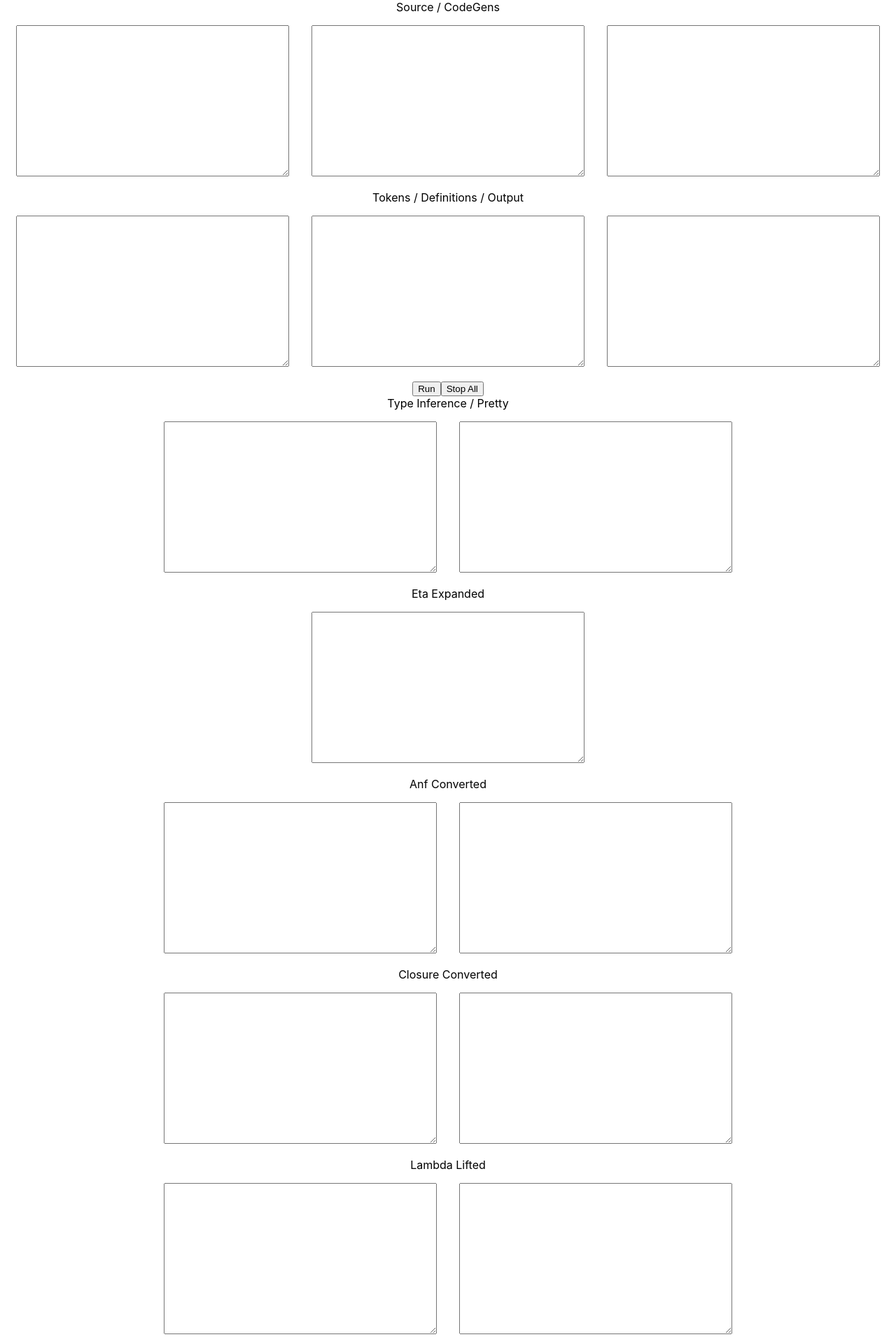
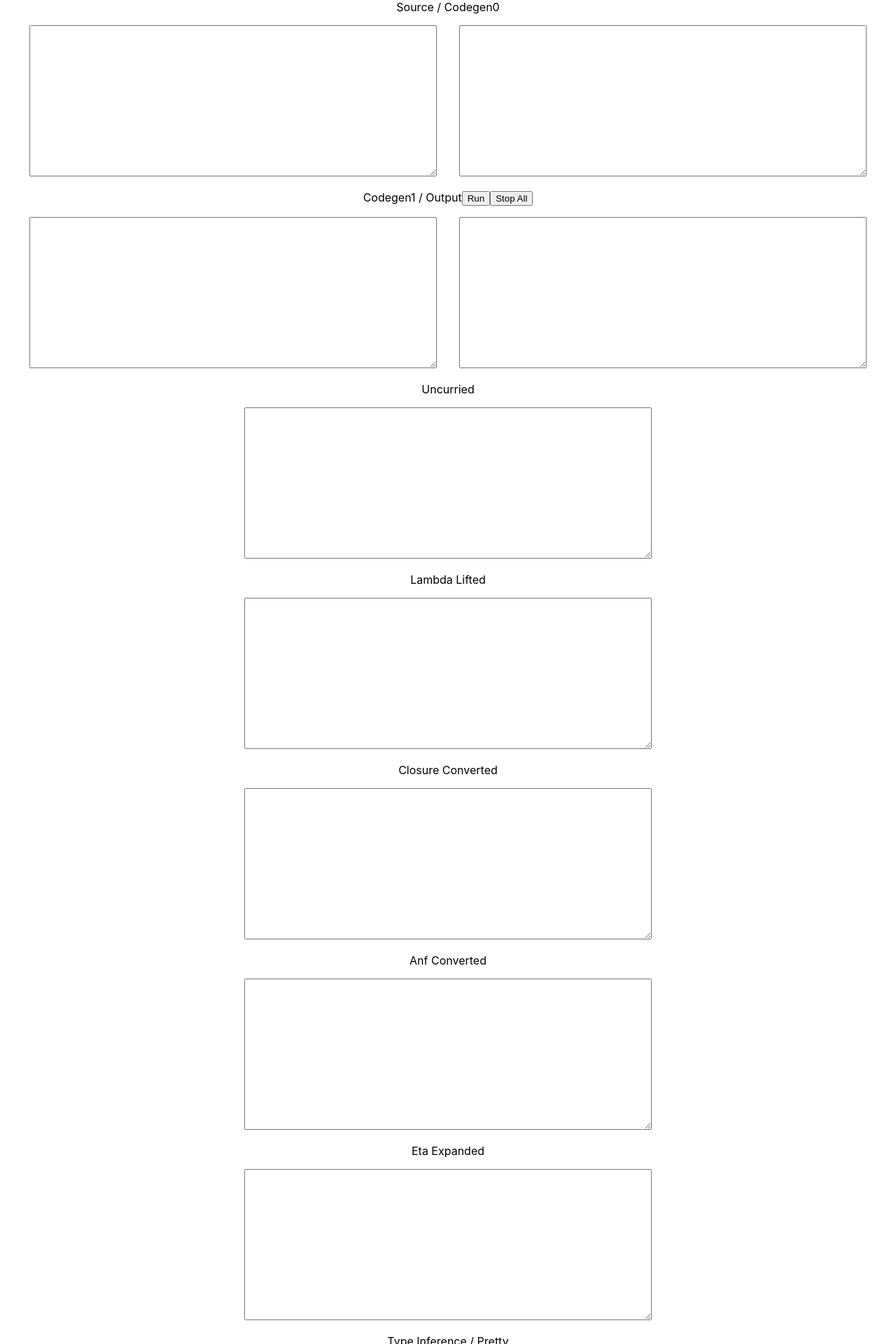
Before and after one commit to jahaynes/lang2, a React (Create React App) app in the folder compiler-explorer-frontend/: page / in a window 1280 px wide. Shown: the top 1920 px of the page at 70% size. Built offline with nearby package versions, Linux system fonts and the light colour scheme.

Commit message:
make the frontend more workable

```diff
--- a/compiler-explorer-frontend/src/App.css
+++ b/compiler-explorer-frontend/src/App.css
@@ -8,5 +8,5 @@
 
 .editor {
   margin: 1rem;
-  width: 30%;
+  width: 45%;
 }
--- a/compiler-explorer-frontend/src/App.js
+++ b/compiler-explorer-frontend/src/App.js
@@ -26,18 +26,12 @@ class App extends React.Component {
   lexAndParse() {
     const source = document.getElementById("text")
 
-    const tokens                 = this.getAndClearElement("tokens")
     const prettyDefns            = this.getAndClearElement("prettyDefns")
-    const inferred               = this.getAndClearElement("inferred")
     const inferredPretty         = this.getAndClearElement("inferredPretty")
     const etaExpanded            = this.getAndClearElement("etaExpanded")
-    const anfConverted           = this.getAndClearElement("anfConverted")
     const anfPretty              = this.getAndClearElement("anfPretty")
-    const closureConverted       = this.getAndClearElement("closureConverted")
     const closureConvertedPretty = this.getAndClearElement("closureConvertedPretty")
-    const lambdaLifted           = this.getAndClearElement("lambdaLifted")
     const lambdaLiftedPretty     = this.getAndClearElement("lambdaLiftedPretty")
-    const uncurried              = this.getAndClearElement("uncurried")
     const uncurriedPretty        = this.getAndClearElement("uncurriedPretty")
     const codeGen0               = this.getAndClearElement("codeGen0")
     const codeGen1               = this.getAndClearElement("codeGen1")
@@ -51,18 +45,12 @@ class App extends React.Component {
                                                })
       .then(resp => resp.json())
       .then(ts => {
-        tokens.value                 = ts.tokens;
         prettyDefns.value            = ts.prettyDefns;
-        inferred.value               = ts.inferred;
         inferredPretty.value         = ts.inferredPretty;
         etaExpanded.value            = ts.etaExpanded;
-        anfConverted.value           = ts.anfConverted;
         anfPretty.value              = ts.anfPretty;
-        closureConverted.value       = ts.closureConverted;
         closureConvertedPretty.value = ts.closureConvertedPretty;
-        lambdaLifted.value           = ts.lambdaLifted;
         lambdaLiftedPretty.value     = ts.lambdaLiftedPretty;
-        uncurried.value              = ts.uncurried;
         uncurriedPretty.value        = ts.uncurriedPretty;
         codeGen0.value               = ts.codeGen0;
         codeGen1.value               = ts.codeGen1; })
@@ -73,26 +61,40 @@ class App extends React.Component {
     return (
       <div className="App">
 
-        <label>Source / CodeGens</label>
+        <label>Source / Codegen0 </label>
         <div>
           <textarea id='text' className='editor' spellCheck='false' rows='14' onChange={e => this.lexAndParse()}></textarea>
           <textarea id='codeGen0' className='editor' spellCheck='false' rows='14'></textarea>
-          <textarea id='codeGen1' className='editor' spellCheck='false' rows='14'></textarea>
         </div>
 
-        <label>Tokens / Definitions / Output</label>
         <div>
-          <textarea id='tokens' className='editor' spellCheck='false' rows='14'></textarea>
-          <textarea id='prettyDefns' className='editor' spellCheck='false' rows='14'></textarea>
-          <textarea id='output' className='editor' spellCheck='false' rows='14'></textarea>
+          <label>Codegen1 / Output</label>
           <button id='exec' onClick={e => this.run()}>Run</button>
           <button id='stop' onClick={e => alert('stop')}>Stop All</button>
         </div>
+        <div>
+          <textarea id='codeGen1' className='editor' spellCheck='false' rows='14'></textarea>
+          <textarea id='output' className='editor' spellCheck='false' rows='14'></textarea>
+        </div>
 
-        <label>Type Inference / Pretty</label>
+        <label>Uncurried</label>
         <div>
-          <textarea id='inferred' className='editor' spellCheck='false' rows='14'></textarea>
-          <textarea id='inferredPretty' className='editor' spellCheck='false' rows='14'></textarea>
+          <textarea id='uncurriedPretty' className='editor' spellCheck='false' rows='14'></textarea>
+        </div>
+
+        <label>Lambda Lifted</label>
+        <div>
+          <textarea id='lambdaLiftedPretty' className='editor' spellCheck='false' rows='14'></textarea>
+        </div>
+
+        <label>Closure Converted</label>
+        <div>
+          <textarea id='closureConvertedPretty' className='editor' spellCheck='false' rows='14'></textarea>
+        </div>
+
+        <label>Anf Converted</label>
+        <div>
+          <textarea id='anfPretty' className='editor' spellCheck='false' rows='14'></textarea>
         </div>
 
         <label>Eta Expanded</label>
@@ -100,34 +102,18 @@ class App extends React.Component {
           <textarea id='etaExpanded' className='editor' spellCheck='false' rows='14'></textarea>
         </div>
 
-        <label>Anf Converted</label>
+        <label>Type Inference / Pretty</label>
         <div>
-          <textarea id='anfConverted' className='editor' spellCheck='false' rows='14'></textarea>
-          <textarea id='anfPretty' className='editor' spellCheck='false' rows='14'></textarea>
+          <textarea id='inferredPretty' className='editor' spellCheck='false' rows='14'></textarea>
         </div>
 
-        <label>Closure Converted</label>
+        <label>Tokens / Definitions</label>
         <div>
-          <textarea id='closureConverted' className='editor' spellCheck='false' rows='14'></textarea>
-          <textarea id='closureConvertedPretty' className='editor' spellCheck='false' rows='14'></textarea>
+          <textarea id='prettyDefns' className='editor' spellCheck='false' rows='14'></textarea>
         </div>
-
-        <label>Lambda Lifted</label>
-        <div>
-          <textarea id='lambdaLifted' className='editor' spellCheck='false' rows='14'></textarea>
-          <textarea id='lambdaLiftedPretty' className='editor' spellCheck='false' rows='14'></textarea>
-        </div>
-
-        <label>Uncurried</label>
-        <div>
-          <textarea id='uncurried' className='editor' spellCheck='false' rows='14'></textarea>
-          <textarea id='uncurriedPretty' className='editor' spellCheck='false' rows='14'></textarea>
-        </div>
-
       </div>
     );
   }
-
 }
 
 export default App;
```
Also changed, not shown: 1 other file (tests, documents, lock files or other folders).
